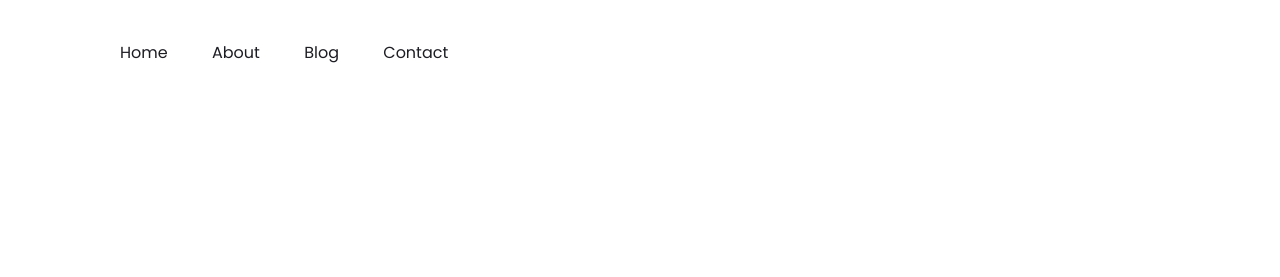
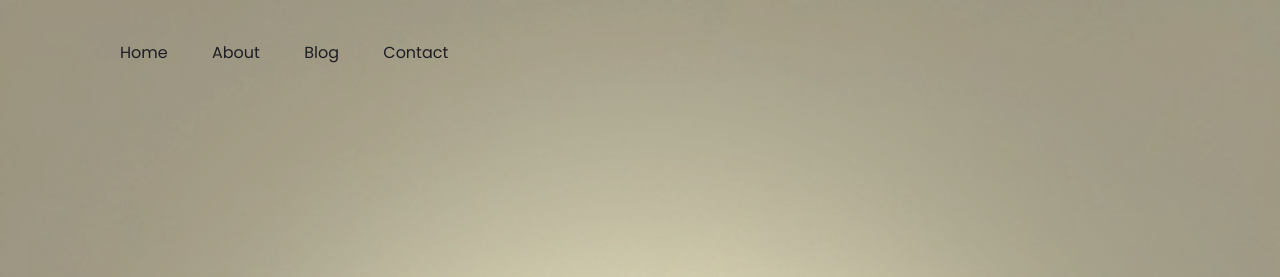
Before and after one commit to Shaban1911/Shaban1911.github.io, a plain HTML site: page home.html in a window 1280 px wide. Shown: the top 277 px of the page. Drawn offline with Linux system fonts and the light colour scheme.

Commit message:
Update home.css

```diff
--- a/home.css
+++ b/home.css
@@ -12,7 +12,7 @@ a{
     width: 100%;
     height: 100vh;
     /* background: url(images/photo.png); */
-    background: url(images/photo.png);
+    background: url(photo.png);
     background-size: cover;
 }
 nav{
```
